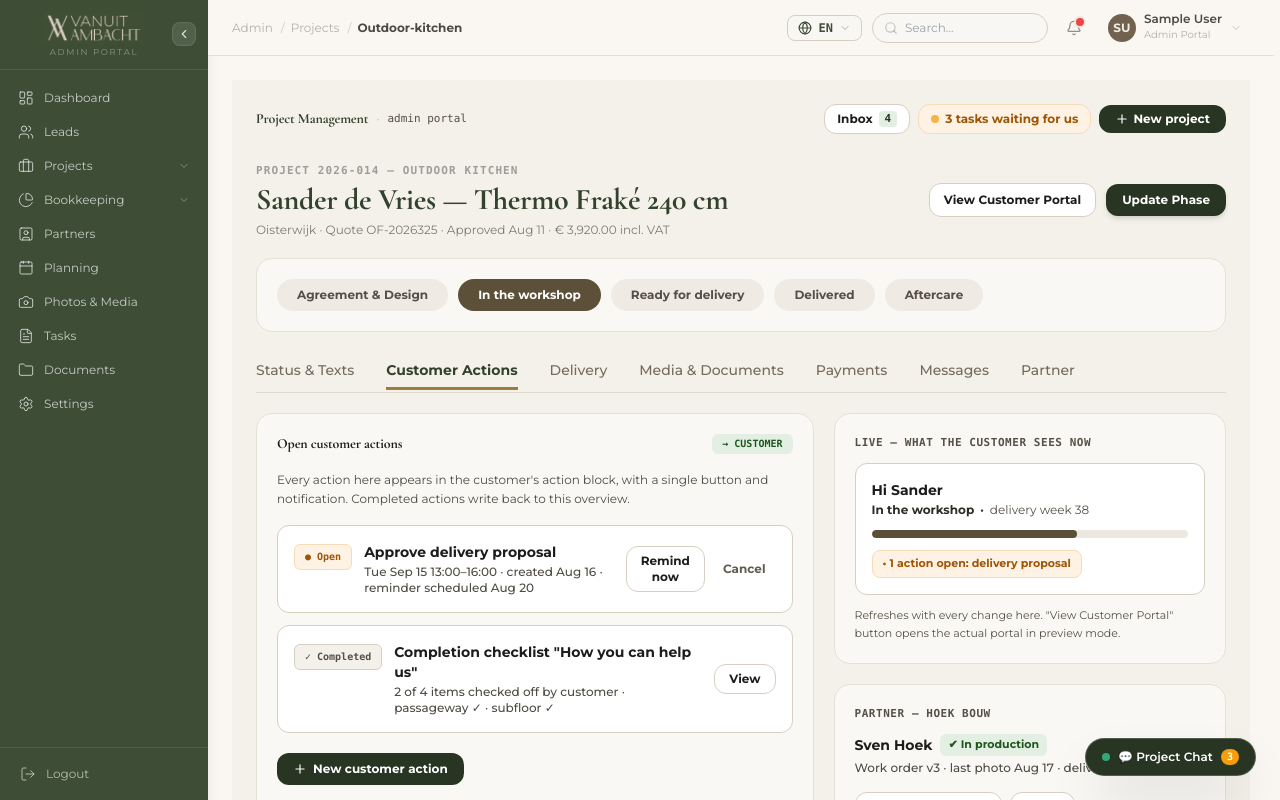
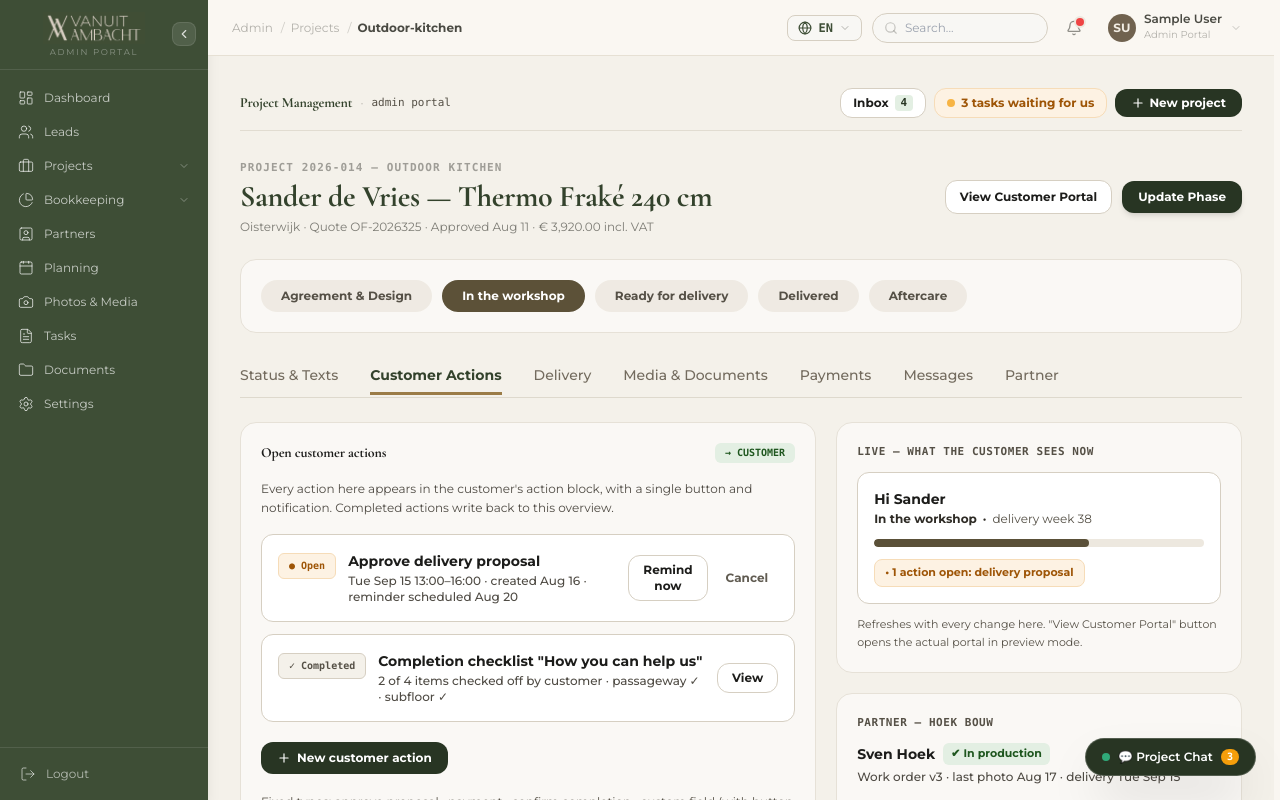
Before and after one commit to prashantchaurasiapc/vanuit-ambatch, a React (Vite) app: page /admin/projects/outdoor-kitchen in a window 1280 px wide. Built offline with nearby package versions, Linux system fonts and the light colour scheme; sample sign-in values are in the browser's storage.

Commit message:
first commit

```diff
--- a/src/pages/admin/OutdoorKitchenProjects.jsx
+++ b/src/pages/admin/OutdoorKitchenProjects.jsx
@@ -544,7 +544,7 @@ export default function OutdoorKitchenProjects() {
   );
 
   return (
-    <div className="min-h-screen bg-[#F4F1EA] text-[#222220] font-body p-3 sm:p-6 space-y-5 relative">
+    <div className="-m-3 sm:-m-4 lg:-m-6 p-4 sm:p-6 lg:p-8 min-h-full bg-[#F4F1EA] text-[#4A4A43] font-body space-y-6 relative w-auto">
 
       {/* Toast Notification */}
       <AnimatePresence>
@@ -562,7 +562,7 @@ export default function OutdoorKitchenProjects() {
       </AnimatePresence>
 
       {/* TOP PORTAL BREADCRUMB BAR (Matching Image 2 Seamlessly) */}
-      <div className="flex flex-col sm:flex-row sm:items-center justify-between gap-3 text-xs pb-1">
+      <div className="flex flex-col sm:flex-row sm:items-center justify-between gap-3 text-xs border-b border-[#D6CFC2]/60 pb-3">
         <div className="flex items-center gap-2">
           <span className="font-bold text-[#33422C] font-serif text-sm">Project Management</span>
           <span className="text-dark/40">·</span>
```
